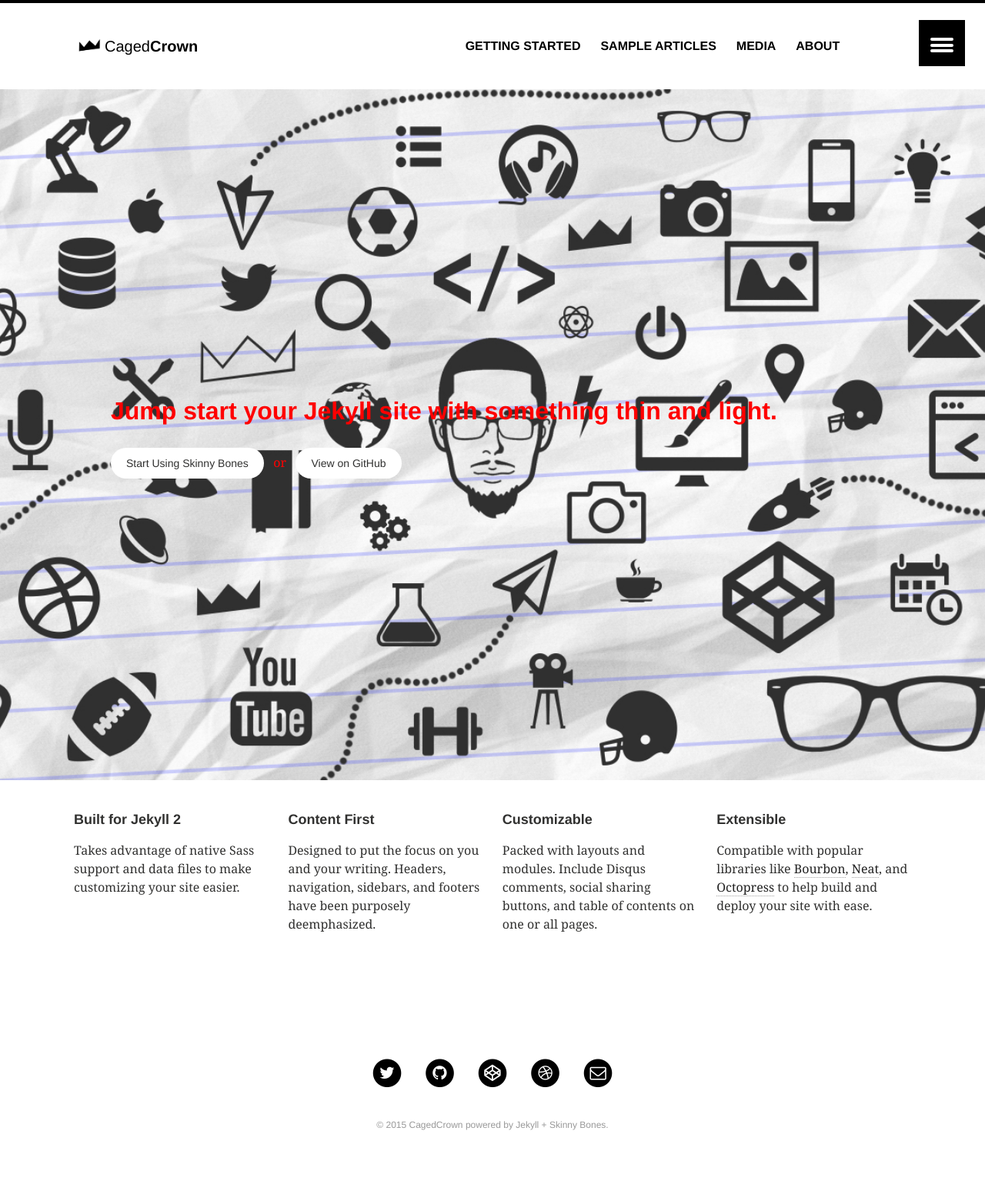
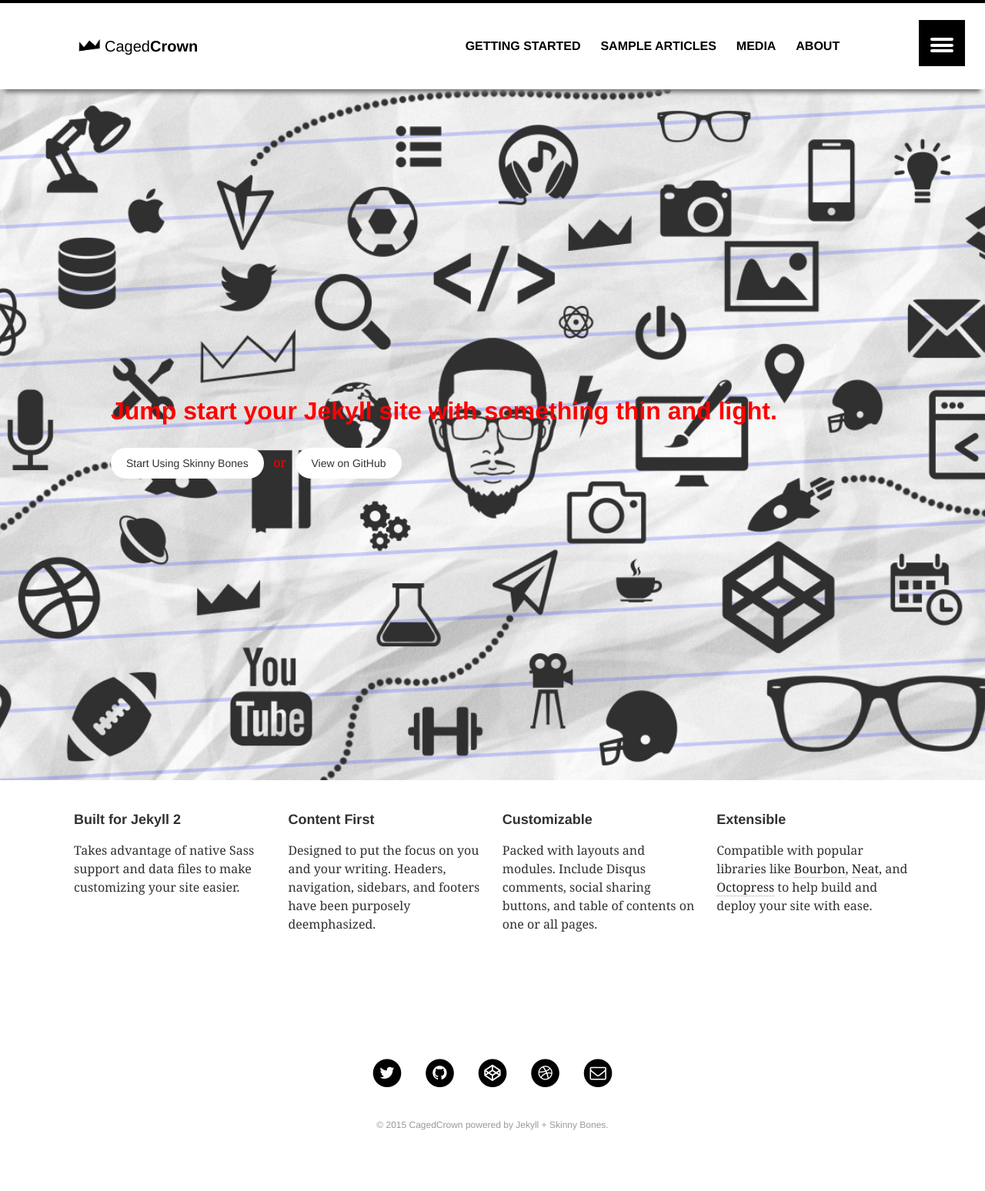
Before and after one commit to cagedcrown/cagedcrown.github.io, a Jekyll site: the page built from index.md, in a window 1280 px wide. Shown: the whole page at 77% size. Built offline with Jekyll 4.4.1, drawn with Linux system fonts in a browser that asks for light colours.

Commit message:
added shadow to navbar

```diff
--- a/_sass/_layout.scss
+++ b/_sass/_layout.scss
@@ -3,7 +3,9 @@
 
 #masthead {
 	border-top: 4px solid black;
-
+	-webkit-box-shadow: 0 10px 6px -6px #777;
+	-moz-box-shadow: 0 10px 6px -6px #777;
+	box-shadow: 0 10px 6px -6px #777;
 	padding: $gutter;
 	z-index: 5;
 	@include transform(translate(0,0));
@@ -339,7 +341,7 @@
 	}
 	li {
 		@include media($micro) { @include font-size(16,no,18); }
-    @include media($small) { @include font-size(16,no,18); }
+		@include media($small) { @include font-size(16,no,18); }
 		@include font-size(12,no,16);
 		border-bottom: 1px solid $border-color;
 	}
```
